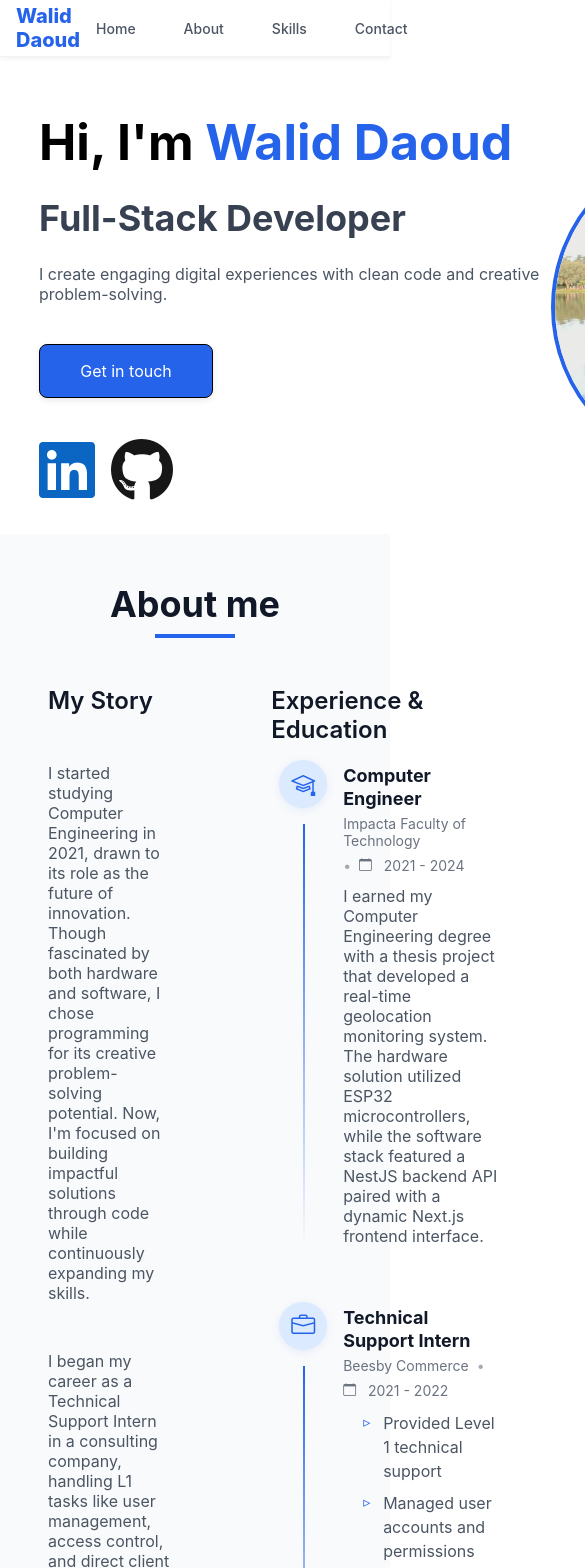
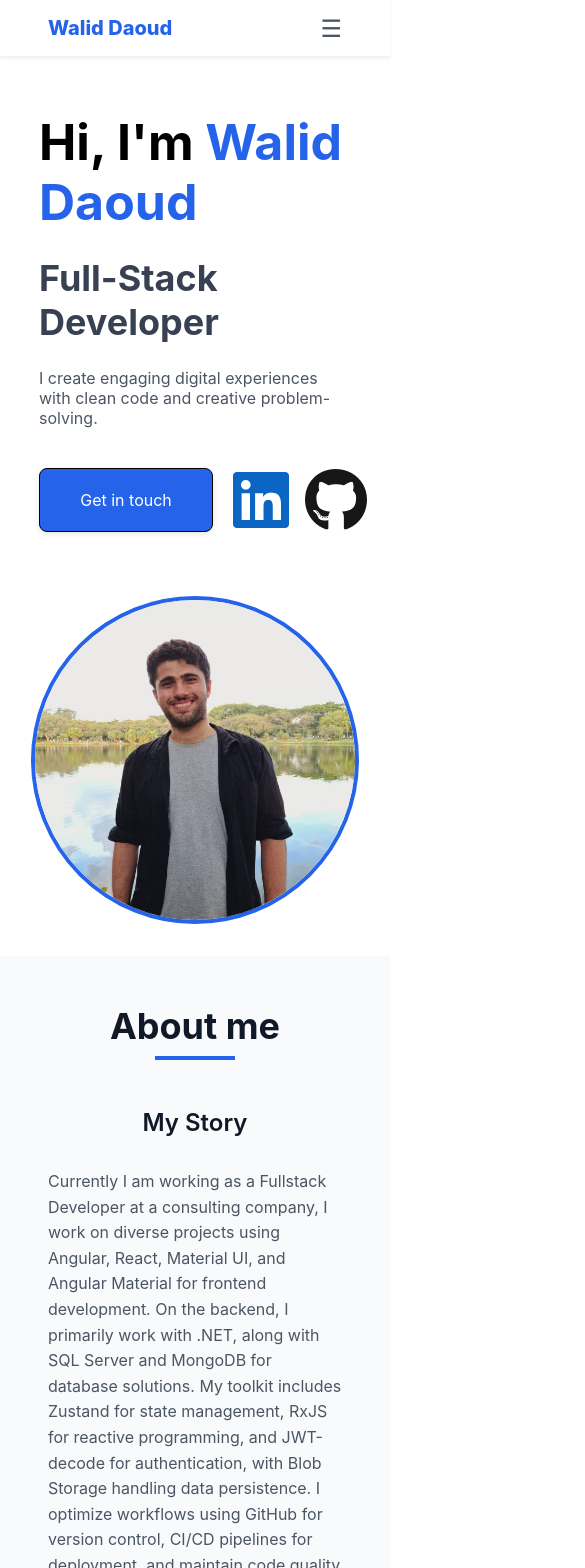
Before and after one commit to WalidcoDaoud/Portfolio, an Angular app: page / in a window 390 px wide. Shown: the top 1568 px of the page, 585 px wide, since content can reach past the window. Built offline with nearby package versions, Linux system fonts and the light colour scheme.

Commit message:
feature: mobile responsive, menu on navbar for mobile and adjustments to html components

```diff
--- a/src/app/components/footer/footer.component.html
+++ b/src/app/components/footer/footer.component.html
@@ -41,7 +41,7 @@
       </div>
     </div>
     <div class="bottom">
-      <p>© {{ currentYear }} Walid Daoud. All rights reserved.</p>
+      <p>&copy; {{ currentYear }} Walid Daoud. All rights reserved.</p>
     </div>
   </div>
 </footer>
--- a/src/app/components/footer/footer.component.sass
+++ b/src/app/components/footer/footer.component.sass
@@ -4,7 +4,7 @@
   background-color: styles.$footer-background-color
   color: styles.$footer-text-color
   margin: 0 auto
-  padding: 5rem
+  padding: 5rem 1rem
 
   .footer-container
     max-width: 80rem
--- a/src/app/components/nav/nav.component.html
+++ b/src/app/components/nav/nav.component.html
@@ -4,22 +4,35 @@
       <div class="home">
         <a class="home-link" href="#header">Walid Daoud</a>
       </div>
-      <div class="nav-items">
+
+      <div class="nav-items desktop">
         <div class="nav-links">
           <a
             *ngFor="let item of navItems"
-            href="{{ item.href }}"
+            [href]="item.href"
             (click)="scrollWithOffset($event, item.href)"
             class="item-link"
           >
-          {{ item.name }}
+            {{ item.name }}
           </a>
         </div>
       </div>
-      <!-- <div class="options">
-        <button (click)="toggleTheme()" class="theme-toggle"></button>
-        <i [ngClass]="darkMode ? 'fa-regular fa-sun' : 'fa-regular fa-moon'"></i>
-      </div> -->
+
+      <div class="menu-button" (click)="isMenuOpen = !isMenuOpen">
+        <span *ngIf="!isMenuOpen">&#9776;</span> <!-- ☰ -->
+        <span *ngIf="isMenuOpen">&times;</span>   <!-- × -->
+      </div>
+    </div>
+
+    <div class="mobile-nav" *ngIf="isMenuOpen">
+      <a
+        *ngFor="let item of navItems"
+        [href]="item.href"
+        (click)="scrollWithOffset($event, item.href); closeMenu()"
+        class="item-link"
+      >
+        {{ item.name }}
+      </a>
     </div>
   </div>
 </nav>
--- a/src/app/components/nav/nav.component.sass
+++ b/src/app/components/nav/nav.component.sass
@@ -13,7 +13,7 @@
   .container
     max-width: 80rem
     margin: 0 auto
-    padding: 0 1rem
+    padding: 0 3rem
 
     .header
       display: flex
@@ -38,7 +38,10 @@
       .nav-items
         display: flex
         align-items: center
-        gap: 1.5rem
+
+        &.desktop
+          @media screen and (max-width: nav.$max-mobile-width)
+            display: none
 
         .nav-links
           display: flex
@@ -69,3 +72,34 @@
               background-color: color.adjust(nav.$gray-200, $lightness: -5%)
               transition-duration: 0.05s
               transform: translateY(0) scale(0.98)
+
+      .menu-button
+        display: none
+        cursor: pointer
+        font-size: 1.5rem
+        color: nav.$gray-600
+
+        @media screen and (max-width: nav.$max-mobile-width)
+          display: block
+
+    .mobile-nav
+      display: none
+      flex-direction: column
+      padding: 1rem
+      background-color: nav.$white
+      border-top: 1px solid nav.$gray-200
+
+      @media screen and (max-width: nav.$max-mobile-width)
+        display: flex
+
+      .item-link
+        color: nav.$gray-600
+        padding: 0.5rem 1rem
+        text-decoration: none
+        font-size: 1rem
+        font-weight: 500
+        border-radius: 4px
+        transition: background-color 0.2s ease
+
+        &:hover
+          background-color: nav.$gray-100
--- a/src/app/components/nav/nav.component.ts
+++ b/src/app/components/nav/nav.component.ts
@@ -34,16 +34,19 @@ export class NavComponent {
     },
   ];
   // darkMode = false;
+  isMenuOpen = false;
 
   constructor(private scrollService: ScrollService) {}
 
   scrollWithOffset(event: Event, href: string): void {
     event.preventDefault();
     const elementId = href.replace('#', '');
+    const extraOffset = 0;
+    this.scrollService.scrollToElementById(elementId, extraOffset);
+  }
 
-    const extraOffset = 0;
-
-    this.scrollService.scrollToElementById(elementId, extraOffset);
+  closeMenu() {
+    this.isMenuOpen = false;
   }
 
   // toggleTheme() {
--- a/src/app/components/sections/about/about.component.html
+++ b/src/app/components/sections/about/about.component.html
@@ -8,11 +8,7 @@
       <div class="story-container">
         <h3 class="story-title">My Story</h3>
         <p class="story-text">
-          I started studying Computer Engineering in 2021, drawn to its role as
-          the future of innovation. Though fascinated by both hardware and
-          software, I chose programming for its creative problem-solving
-          potential. Now, I'm focused on building impactful solutions through
-          code while continuously expanding my skills.
+          Currently I am working as a Fullstack Developer at a consulting company, I work on diverse projects using Angular, React, Material UI, and Angular Material for frontend development. On the backend, I primarily work with .NET, along with SQL Server and MongoDB for database solutions. My toolkit includes Zustand for state management, RxJS for reactive programming, and JWT-decode for authentication, with Blob Storage handling data persistence. I optimize workflows using GitHub for version control, CI/CD pipelines for deployment, and maintain code quality through ESLint and Husky pre-commit hooks. Every project is a chance to improve. I'm constantly learning, experimenting, and refining my skills to write cleaner code, design more efficient systems, and grow as a developer.
         </p>
         <p class="story-text">
           I began my career as a Technical Support Intern in a consulting
@@ -23,7 +19,12 @@
           expertise with a user-focused mindset.
         </p>
         <p class="story-text">
-          Currently I am working as a Fullstack Developer at a consulting company, I work on diverse projects using Angular, React, Material UI, and Angular Material for frontend development. On the backend, I primarily work with .NET, along with SQL Server and MongoDB for database solutions. My toolkit includes Zustand for state management, RxJS for reactive programming, and JWT-decode for authentication, with Blob Storage handling data persistence. I optimize workflows using GitHub for version control, CI/CD pipelines for deployment, and maintain code quality through ESLint and Husky pre-commit hooks. Every project is a chance to improve. I'm constantly learning, experimenting, and refining my skills to write cleaner code, design more efficient systems, and grow as a developer.
+
+          I started studying Computer Engineering in 2021, drawn to its role as
+          the future of innovation. Though fascinated by both hardware and
+          software, I chose programming for its creative problem-solving
+          potential. Now, I'm focused on building impactful solutions through
+          code while continuously expanding my skills.
         </p>
       </div>
       <div class="experience-container">
@@ -32,26 +33,27 @@
           <div class="experience-item">
             <div class="experience-icon-wrapper">
               <div class="experience-icon">
-                <i class="bi bi-mortarboard icon-blue"></i>
+                <i class="bi bi-briefcase icon-blue"></i>
               </div>
             </div>
             <div class="experience-section">
               <h4 class="experience-title">
-                <strong>Computer Engineer</strong>
+                <strong>Fullstack Developer</strong>
               </h4>
               <div class="experience-meta">
-                <span>Impacta Faculty of Technology</span>
+                <span>Beesby Commerce</span>
                 <span class="dot">•</span>
                 <i class="bi bi-calendar calendar-icon"></i>
-                <span>2021 - 2024</span>
+                <span>2023 - present</span>
               </div>
-              <p class="experience-description">
-                I earned my Computer Engineering degree with a thesis project
-                that developed a real-time geolocation monitoring system. The
-                hardware solution utilized ESP32 microcontrollers, while the
-                software stack featured a NestJS backend API paired with a
-                dynamic Next.js frontend interface.
-              </p>
+              <ul class="experience-tasks">
+                <li>Develop diverse projects using modern web technologies</li>
+                <li>
+                  <strong>Frontend:</strong> Angular, React
+                </li>
+                <li><strong>Backend:</strong> .NET framework</li>
+                <li><strong>Databases:</strong> SQL Server and MongoDB</li>
+              </ul>
             </div>
           </div>
           <div class="experience-item">
@@ -81,27 +83,26 @@
           <div class="experience-item">
             <div class="experience-icon-wrapper">
               <div class="experience-icon">
-                <i class="bi bi-briefcase icon-blue"></i>
+                <i class="bi bi-mortarboard icon-blue"></i>
               </div>
             </div>
             <div class="experience-section">
               <h4 class="experience-title">
-                <strong>Fullstack Developer</strong>
+                <strong>Computer Engineer</strong>
               </h4>
               <div class="experience-meta">
-                <span>Beesby Commerce</span>
+                <span>Impacta Faculty of Technology</span>
                 <span class="dot">•</span>
                 <i class="bi bi-calendar calendar-icon"></i>
-                <span>2023 - present</span>
+                <span>2021 - 2024</span>
               </div>
-              <ul class="experience-tasks">
-                <li>Develop diverse projects using modern web technologies</li>
-                <li>
-                  <strong>Frontend:</strong> Angular, React
-                </li>
-                <li><strong>Backend:</strong> .NET framework</li>
-                <li><strong>Databases:</strong> SQL Server and MongoDB</li>
-              </ul>
+              <p class="experience-description">
+                I earned my Computer Engineering degree with a thesis project
+                that developed a real-time geolocation monitoring system. The
+                hardware solution utilized ESP32 microcontrollers, while the
+                software stack featured a NestJS backend API paired with a
+                dynamic Next.js frontend interface.
+              </p>
             </div>
           </div>
         </div>
--- a/src/app/components/sections/about/about.component.sass
+++ b/src/app/components/sections/about/about.component.sass
@@ -1,8 +1,8 @@
-@use '../../../../styles.sass'
+@use '../../../../styles.sass' as about
 @use 'sass:color'
 
 .about-container
-  background-color: styles.$background-color
+  background-color: about.$background-color
   margin: 2rem 0
 
   .container
@@ -16,7 +16,7 @@
 
       .title
         font-size: 2.25rem
-        color: styles.$gray-900
+        color: about.$gray-900
         margin: 0
         font-weight: 700
 
@@ -24,12 +24,15 @@
         margin: 0.5rem auto 3rem auto
         height: 0.25rem
         width: 5rem
-        background-color: styles.$primary-color
+        background-color: about.$primary-color
 
     .profile-section
       display: flex
       flex-direction: row
       gap: 6.25rem
+
+      @media screen and (max-width: about.$max-mobile-width)
+        flex-direction: column
 
       .story-container
         width: 100%
@@ -40,24 +43,31 @@
         .story-title
           font-size: 1.5rem
           font-weight: 600
-          color: styles.$gray-900
-          margin-bottom: 1rem
+          color: about.$gray-900
+          margin: 0 auto
 
         .story-text
-          color: styles.$gray-600
-          margin-bottom: 1rem
+          color: about.$gray-600
+          margin: 0 auto
+          line-height: 1.6
+          max-width: 37.5rem
 
           &:last-child
             margin-bottom: 0
 
       .experience-container
         width: 100%
+        display: flex
+        flex-direction: column
+        gap: 2rem
+
+        @media screen and (max-width: about.$max-mobile-width)
+            align-items: center
 
         .section-title
           font-size: 1.5rem
           font-weight: 600
-          color: styles.$gray-900
-          margin-bottom: 1rem
+          color: about.$gray-900
 
         .experience-list
           display: flex
@@ -77,7 +87,7 @@
               top: 4rem
               bottom: 0
               width: 2px
-              background: linear-gradient(to bottom, styles.$primary-color, transparent)
+              background: linear-gradient(to bottom, about.$primary-color, transparent)
 
             .experience-icon-wrapper
               margin-right: 1rem
@@ -92,15 +102,15 @@
                 align-items: center
                 justify-content: center
                 border-radius: 9999px
-                background-color: styles.$icon-background-color
-                box-shadow: 0 2px 8px rgba(styles.$primary-color, 0.1)
+                background-color: about.$icon-background-color
+                box-shadow: 0 2px 8px rgba(about.$primary-color, 0.1)
                 transition: transform 0.2s ease
 
                 &:hover
                   transform: scale(1.05)
 
                 .icon-blue
-                  color: styles.$primary-color
+                  color: about.$primary-color
                   font-size: 1.5rem
 
             .experience-section
@@ -110,28 +120,30 @@
               .experience-title
                 font-size: 1.125rem
                 font-weight: 600
-                color: styles.$gray-900
-                margin: 0 0 0.25rem 0
+                color: about.$gray-900
+                margin: 0 0 0.25rem
                 line-height: 1.3
 
               .experience-meta
                 display: flex
                 align-items: center
-                color: styles.$experience-subtitle-color
+                color: about.$experience-subtitle-color
                 font-size: 0.875rem
                 margin-bottom: 0.75rem
                 flex-wrap: wrap
                 gap: 0.5rem
 
                 .dot
-                  color: rgba(styles.$experience-subtitle-color, 0.6)
+                  color: rgba(about.$experience-subtitle-color, 0.6)
 
                 .calendar-icon
                   margin-right: 0.25rem
                   font-size: 0.8rem
 
               .experience-description
-                color: styles.$gray-600
+                color: about.$gray-600
+                max-width: 37.5rem
+                line-height: 1.6
 
               .experience-tasks
                 margin-top: 0.5rem
@@ -142,17 +154,17 @@
                   position: relative
                   margin-bottom: 0.5rem
                   padding-left: 1.25rem
-                  color: styles.$gray-600
+                  color: about.$gray-600
                   line-height: 1.5
 
                   &::before
                     content: '▹'
                     position: absolute
                     left: 0
-                    color: styles.$primary-color
+                    color: about.$primary-color
                     font-size: 0.9rem
 
                   strong
                     font-weight: 600
-                    color: color.adjust(styles.$primary-color, $lightness: -10%)
+                    color: color.adjust(about.$primary-color, $lightness: -10%)
                     margin-right: 0.25rem
--- a/src/app/components/sections/header/header.component.sass
+++ b/src/app/components/sections/header/header.component.sass
@@ -11,6 +11,7 @@
     width: 80%
     justify-content: space-around
     align-items: center
+    gap: 2rem
 
     .container-header
       display: flex
@@ -33,13 +34,17 @@
 
       .professional-tagline
         color: header.$gray-600
-        width: 32rem
+        width: 100%
         margin-bottom: 1rem
 
       .buttons
         display: flex
         gap: 1.25rem
         margin-bottom: 1rem
+        flex-direction: column
+
+        @media screen and (max-width: header.$max-mobile-width)
+          flex-direction: row
 
         .btn
           padding: 1rem
@@ -103,3 +108,10 @@
         height: 20rem
         object-fit: cover
         border-radius: 50%
+
+    @media screen and (max-width: header.$max-mobile-width)
+      flex-direction: column
+      gap: 3rem
+
+      .container-header
+        width: 100%
--- a/src/styles.sass
+++ b/src/styles.sass
@@ -14,6 +14,10 @@ div, span,
 strong, em, b, i, u, small, mark, abbr, code, sub, sup
   margin: 0
 
+//Dimensions
+$max-mobile-width: 485px
+$max-tablet-width: 768px
+$max-laptop-width: 1280px
 
 // Brand Colors
 $primary-color: #2563EB // REMOVE THIS AFTER GLOBAL CSS IS FINISHED
```
Also changed, not shown: src/app/components/sections/contact/contact.component.sass (+42 -30 lines), src/app/components/sections/header/header.component.html (+15 -4 lines), src/app/components/sections/skills/skills.component.sass (+12 -9 lines).
